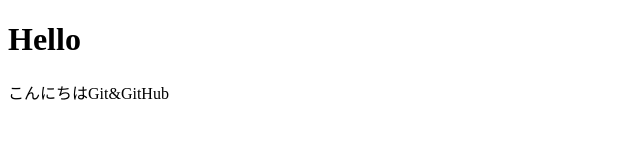
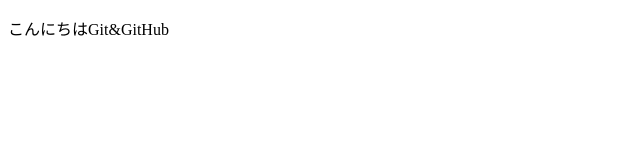
Before and after one commit to sosukeitto/git123, a plain HTML site: page index.html in a window 1280 px wide. Shown: the whole page, without its empty margins (0-640 px from the left). Drawn offline with Linux system fonts and the light colour scheme.

Commit message:
Update title and remove greeting in index.html

```diff
--- a/index.html
+++ b/index.html
@@ -3,10 +3,9 @@
 <head>
   <meta charset="UTF-8">
   <meta name="viewport" content="width=p, initial-scale=1.0">
-  <title>こんにちはGit&amp;GitHub初めてのバージョン管理</title>
+  <title>初めてのバージョン管理</title>
 </head>
 <body>
-  <h1>Hello</h1>
   <p>こんにちはGit&amp;GitHub</p>
 </body>
 </html>
```
